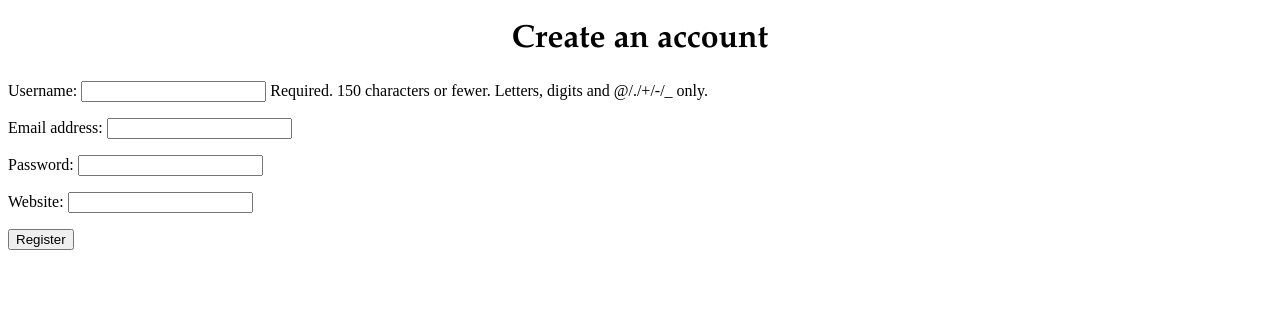
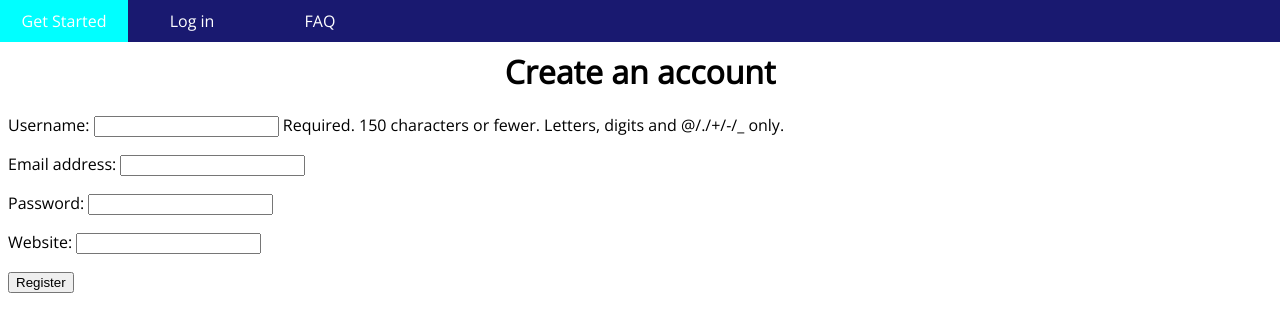
Before and after one commit to cs310-2015ST1/TeamShenolivin, a Django app: page /RoutePlanner/register/ in a window 1280 px wide. Shown: the top 332 px of the page. Run offline with Django 3.2, Linux system fonts and the light colour scheme; some libraries are stand-ins or nearby versions.

```diff
--- a/templates/RoutePlanner/index.html
+++ b/templates/RoutePlanner/index.html
@@ -80,7 +80,7 @@
     <nav>
         <div id='navBar'>
             <ul>
-                <li> <a href="signup.html"> Get Started </a> </li>
+                <li> <a href="/RoutePlanner/register"> Get Started </a> </li>
                 <li> <a href="login.html"> Log in </a> </li>
                 <li> <a href="questions.html"> FAQ </a> </li>
             </ul>
@@ -89,7 +89,7 @@
         <div id='title'>
             <h1> Route Planner </h1>
 
-            <a href="/RoutePlanner/register">Register</a>
+<!--             <a href="/RoutePlanner/register">Register</a> -->
 
 
         </div>
--- a/templates/RoutePlanner/register.html
+++ b/templates/RoutePlanner/register.html
@@ -3,10 +3,77 @@
 
     <head>
         <title>Route Planner</title>
-        <link rel="stylesheet" type="text/css" href="../templates/RoutePlanner/htmlStyle.css" />
+        <script src="http://maps.googleapis.com/maps/api/js"></script>
+        <link rel="stylesheet" type="text/css" href="http://fonts.googleapis.com/css?family=Open+Sans" />
+        <style>
+            body {
+                font-family: 'Open Sans';
+                text-size: 18px;
+                margin-top: 50px;
+            }
+
+            h1 {
+                font-family: 'Open Sans';
+                text-align: center;
+            }
+
+            #navBar {
+                position: fixed;
+                top: 0;
+                left: 0;
+                background: #191970;
+                width: 100%;
+                padding: 0;
+            }
+
+            #navBar ul {
+                list-style: none;
+                margin-top: 0;
+                padding: 0;
+                z-index: 2;
+            }
+
+            #navBar li {
+                display: inline-block;
+                width: 10%;
+                color: #ffffff;
+                float: left;
+                text-align: center;
+                padding-top: 10px;
+                padding-bottom: 10px;
+            }
+
+            #navBar li:hover {
+                background: #00ffff;
+                transition: 1s;
+            }
+
+            #googleMap {
+                width: 70%;
+                height: 800px;
+                margin-left: 15%;
+                margin-right: 15%;
+                position: static;
+            }
+
+            a {
+                color: #ffffff;
+                outline: 0;
+                text-decoration: none;
+            }
+        </style>
     </head>
 
     <body>
+	    <nav>
+	        <div id='navBar'>
+	            <ul>
+	                <li> <a href="/RoutePlanner/register"> Get Started </a> </li>
+	                <li> <a href="login.html"> Log in </a> </li>
+	                <li> <a href="questions.html"> FAQ </a> </li>
+	            </ul>
+	        </div>
+	    </nav>
         <div id='title'>
             <h1> Create an account </h1>
 
@@ -31,4 +98,6 @@
         </div>
     </body>
 
+
+
 </html>
```
Also changed, not shown: 6 other files.
